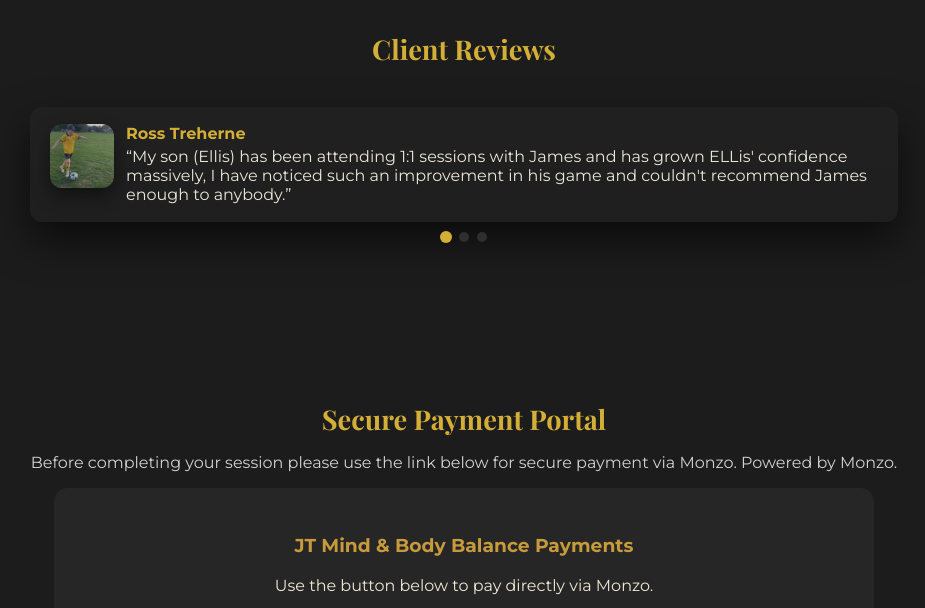
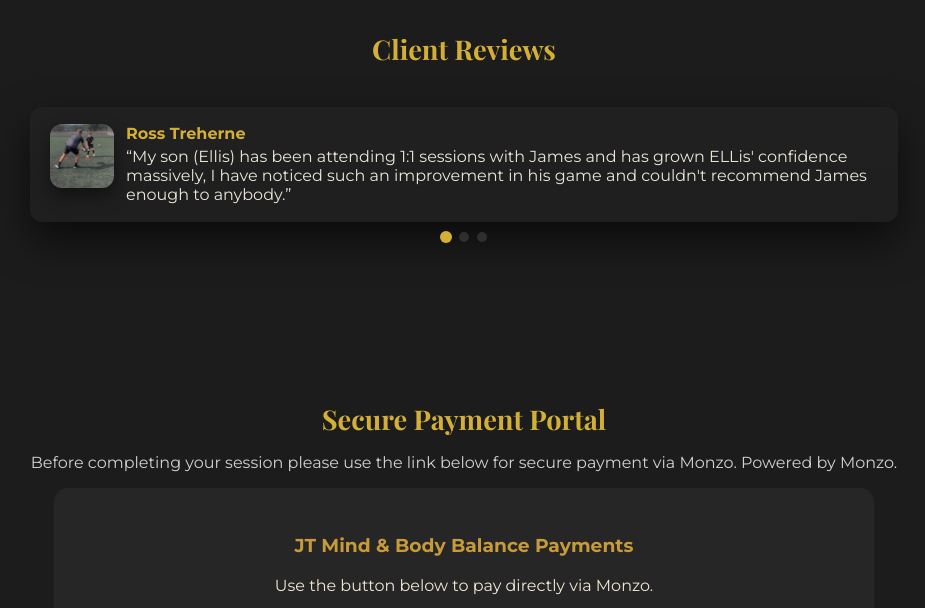
Before and after one commit to JT3011/jt-website, a plain HTML site: page index.html in a window 1280 px wide. Shown: the part 5040-5648 px from the top of the page, without its empty margins (176-1101 px from the left). Drawn offline with nearby package versions, Linux system fonts and the light colour scheme.

Commit message:
Update index.html

```diff
--- a/index.html
+++ b/index.html
@@ -434,7 +434,7 @@
       <div class="reviews-wrap" id="reviewsWrap" aria-live="polite">
         <!-- Cards (replace avatar src with real images or keep generic) -->
         <div class="review-card" data-index="0">
-          <img src="images/img62.jpg.jpeg" alt="Client 1" class="avatar" onerror="this.style.display='none'">
+          <img src="images/img60.jpg.JPEG" alt="Client 1" class="avatar" onerror="this.style.display='none'">
           <div class="body">
             <div class="who">Ross Treherne</div>
             <div class="txt">“My son (Ellis) has been attending 1:1 sessions with James and has grown ELLis' confidence massively, I have noticed such an improvement in his game and couldn't recommend James enough to anybody.”</div>
@@ -442,7 +442,7 @@
         </div>
 
         <div class="review-card" data-index="1" style="display:none">
-          <img src="images/img62.jpg.jpeg" alt="Client 2" class="avatar" onerror="this.style.display='none'">
+          <img src="images/img62.jpg.JPEG" alt="Client 2" class="avatar" onerror="this.style.display='none'">
           <div class="body">
             <div class="who">Sarah Jeavons</div>
             <div class="txt">“The football sessions are the highlight on my sons week, James is very friendly and very engaging. I have seen such a difference in a short space of time in my sons football ability as well as other parts of his game.”</div>
@@ -450,7 +450,7 @@
         </div>
 
         <div class="review-card" data-index="2" style="display:none">
-          <img src="images/img63.jpg.jpeg" alt="Client 3" class="avatar" onerror="this.style.display='none'">
+          <img src="images/img63.jpg.PNG" alt="Client 3" class="avatar" onerror="this.style.display='none'">
           <div class="body">
             <div class="who">Rob Steed</div>
             <div class="txt">“Following a team session with Mangotsfield U14's, James has made a massive difference in the teams approach and overall playing mindset. We have seen such a huge difference in the way the team move the ball and thinking about on/off the ball movement, we cannot wait to have you back.”</div>
```
